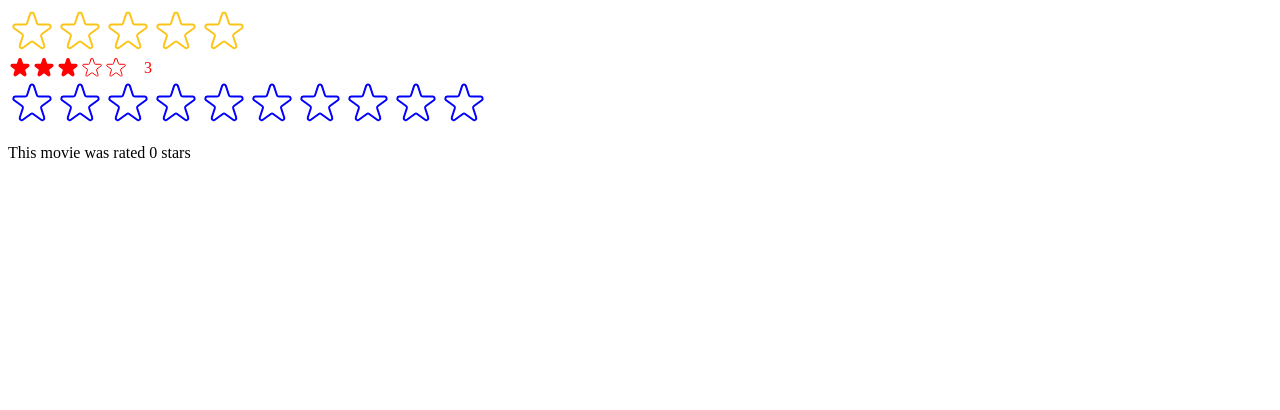
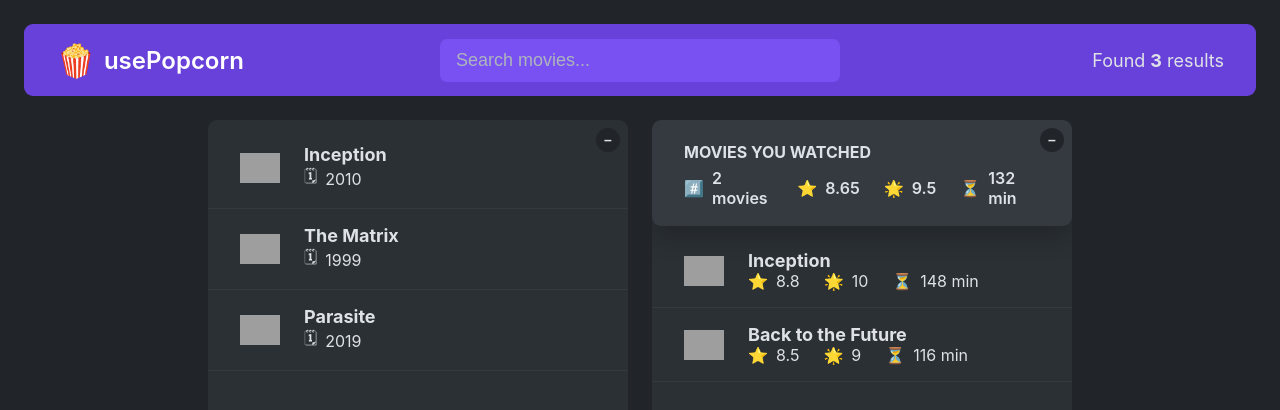
Before and after one commit to Ifeoluwa-cloud/usepopcorn, a React (Create React App) app: page / in a window 1280 px wide. Shown: the top 410 px of the page. Built offline with nearby package versions, Linux system fonts and the light colour scheme; grey boxes are pictures that could not be loaded.

Commit message:
Refractor usePopcorn App

```diff
--- a/src/index.js
+++ b/src/index.js
@@ -1,29 +1,29 @@
 import React, { useState } from 'react';
 import ReactDOM from 'react-dom/client';
-// import './index.css';
-// import App from './App';
+import './index.css';
+import App from './App';
 
-import StarRating from './StarRating';
+// import StarRating from './StarRating';
 
-function Test() {
-  const [movieRating, setMovieRating] = useState(0);
-  return (
-    <div>
-      <StarRating
-        color='blue'
-        maxRating={10}
-        onSetRating={setMovieRating}
-      />
-      <p>This movie was rated {movieRating} stars</p>
-    </div>
-  );
-}
+// function Test() {
+//   const [movieRating, setMovieRating] = useState(0);
+//   return (
+//     <div>
+//       <StarRating
+//         color='blue'
+//         maxRating={10}
+//         onSetRating={setMovieRating}
+//       />
+//       <p>This movie was rated {movieRating} stars</p>
+//     </div>
+//   );
+// }
 
 const root = ReactDOM.createRoot(document.getElementById('root'));
 root.render(
   <React.StrictMode>
-    {/* <App /> */}
-    <StarRating
+    <App />
+    {/*<StarRating
       maxRating={5}
       messages={['Terrible','Bad', 'Okay', 'Good', 'Amazing']}
     />
@@ -34,6 +34,6 @@ root.render(
       defaultRating={3}
     />
 
-    <Test />
+    <Test />*/}
   </React.StrictMode>
 );
```
